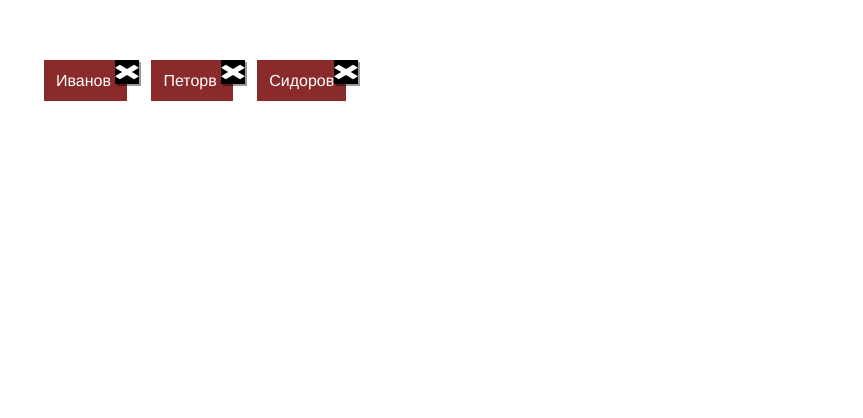
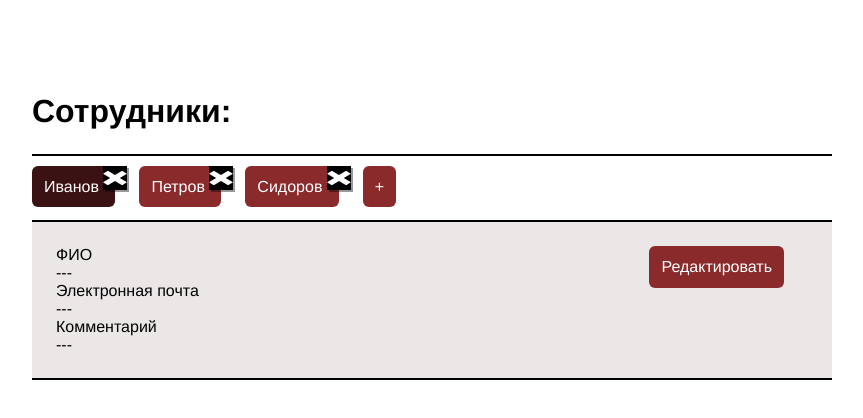
Before and after one commit to Desan/employerUI, a plain HTML site: page index.html in a window 1280 px wide. Shown: the part 128-546 px from the top of the page, without its empty margins (208-1071 px from the left). Drawn offline with Linux system fonts and the light colour scheme.

Commit message:
all html and css done

```diff
--- a/css/style.css
+++ b/css/style.css
@@ -3,21 +3,43 @@ body {
    font-weight: 300;
 }
 
+h1 {
+	padding-bottom: 24px;
+	font-weight: 600;
+}
+
+.lined {
+	border-bottom-style: solid;
+	border-bottom-width: 2px;
+}
 /*
 	employer block
 */
-.employer_container {
+.container_wrapper {
 	width: 800px;
 	margin: auto;
 	padding-top: 200px;
 }
 
-.employer_list {
+.employers {
+	padding-bottom: 24px;
+}
+
+.button {
 	display: inline;
 	background-color: #8A2A2B;
-	margin: 12px;
+	margin-right: 24px;
 	padding: 12px;
 	color: white;
+	border-radius: 6px;
+}
+.button:hover {
+	background-color: #4e1819;
+	cursor: pointer;
+}
+
+.button_active {
+	background-color: #3b1213;
 }
 
 .deleteEmployer {
@@ -28,3 +50,12 @@ body {
 	margin-top: -12px;
 	background: black;
 }
+
+.employer_card {
+	background-color: #ECE7E7;
+	padding: 24px;
+}
+
+#editEmployer {
+	float: right;
+}
--- a/index.html
+++ b/index.html
@@ -4,21 +4,39 @@
 		<link type="text/css" href="css/style.css" rel="stylesheet">
 	</head>
 	<body>
-		<div class="employer_container">
-			<div class="employer_list">
+		<div class="container_wrapper">
+			<div class="employers lined">
+				<h1 class="lined">Сотрудники:</h1>
+				<div class="button button_active">
 					<span id="username001">Иванов</span>
 					<img class="deleteEmployer" src="img/x-icon.svg" alt="X">
 				</div>
-			<div class="employer_list">
-				<span id="username002">Петорв</span>
+				<div class="button">
+					<span id="username002">Петров</span>
 					<img class="deleteEmployer" src="img/x-icon.svg" alt="X">
 				</div>
-			<div class="employer_list">
+				<div class="button">
 					<span id="username003">Сидоров</span>
 					<img class="deleteEmployer" src="img/x-icon.svg" alt="X">
 				</div>
-			<div class="employer_card">
-				<span
+				<div class="button" id="addEmployer">
+					+
+				</div>
+			</div>
+			<div class="employer_card lined">
+				<span class="button" id="editEmployer">Редактировать</span>
+				<div>
+					<div class="">ФИО</div>
+					<div id="userName">---</div>
+				</div>
+				<div>
+					<div class="">Электронная почта</div>
+					<div id="eMail">---</div>
+				</div>
+				<div>
+					<div class="">Комментарий</div>
+					<div id="Comment">---</div>
+				</div>
 			</div>
 		</div>
 	</body>
```
Lines whose indentation alone changed are shown as unchanged.
